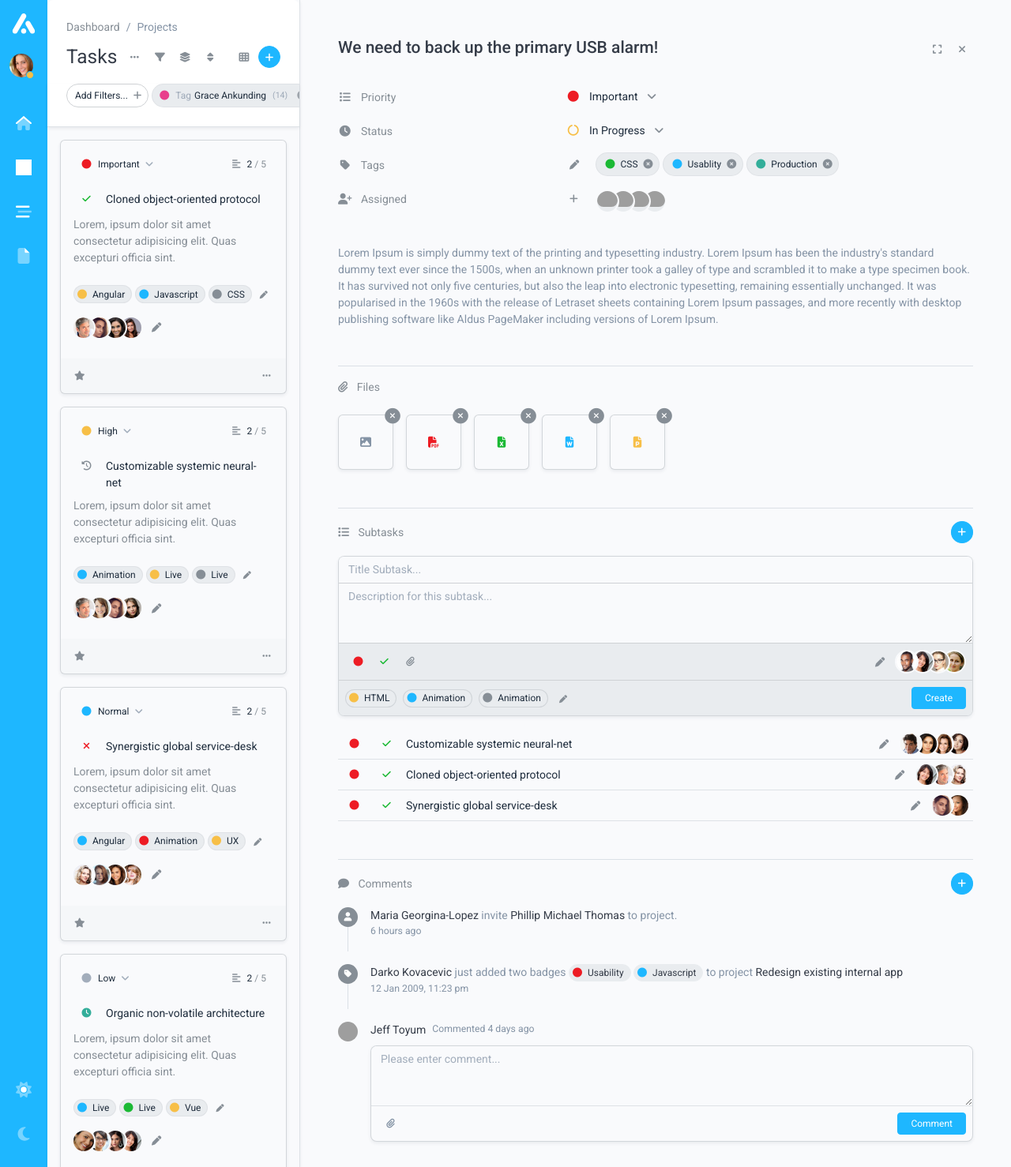
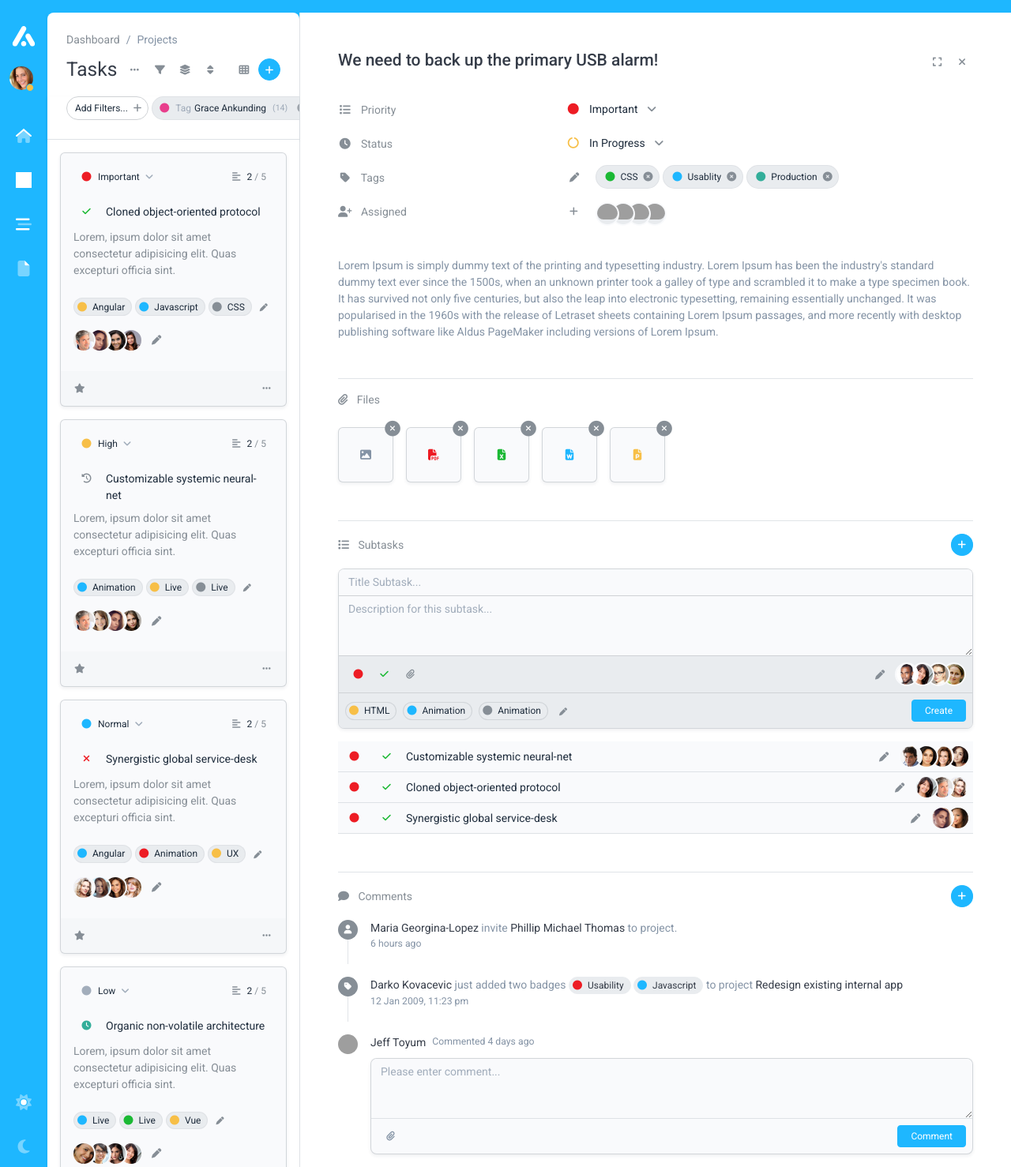
Before and after one commit to 0wczar/airframe, a Jekyll site: the page built from tasks/list/grid/details/index.html, in a window 1280 px wide. Shown: the whole page at 79% size. Built offline with Jekyll 4.4.1, drawn with Linux system fonts in a browser that asks for light colours; nearby versions of some CDN libraries; grey boxes are pictures that could not be loaded.

Commit message:
Small details in 2-columns style

```diff
--- a/_layouts/V2/2-columns.html
+++ b/_layouts/V2/2-columns.html
@@ -28,15 +28,15 @@
 </head>
 
 <body class="vh-100 fixed-top">
-	<div class="container-fluid px-0">
-		<div class="row g-0">
+	<div class="container-fluid px-0 bg-primary">
+		<div class="row g-0 pt-3">
 			<!-- START SIDEBAR -->
 			{% include layouts/slim-sidebar.html %}
 			<!-- END SIDEBAR -->
 
 			<!-- START LIST -->
 			<div
-				class="col-xl-3 col-xxl-3 col-md-4 shadow-sm border-end vh-100">
+				class="col-xl-3 col-xxl-3 col-md-4 shadow-sm border-end vh-100 bg-primary">
 				{% if page.navbarListDisabled %}
 				{% else %}
 					{% include V2/navbar-list.html %}
@@ -47,7 +47,7 @@
 					{% include V2/navbar-filters.html %}
 				{% endif %}
 
-				<div class="table-responsive">
+				<div class="table-responsive bg-white">
 					{% if page.tableTasksGroup %}
 						{% include V2/table-tasks-group.html %}
 					{% elsif page.settingsMenu %}
--- a/tasks/list/grid/details/index.html
+++ b/tasks/list/grid/details/index.html
@@ -11,7 +11,7 @@ showTitle: true
 navbarBreadcrumb: true
 navbarTitle: 'Tasks'
 ---
-<div class="col vh-100 overflow-auto">
+<div class="col vh-100 overflow-auto bg-white">
     <div class="container px-5">
         <div class="row justify-content-center">
             <div class="col">
--- a/tasks/list/table/details/index.html
+++ b/tasks/list/table/details/index.html
@@ -10,7 +10,7 @@ showTitle: true
 navbarBreadcrumb: true
 navbarTitle: 'Tasks'
 ---
-<div class="col vh-100 overflow-auto">
+<div class="col vh-100 overflow-auto bg-white">
     <div class="container px-5">
         <div class="row justify-content-center">
             <div class="col">
```
